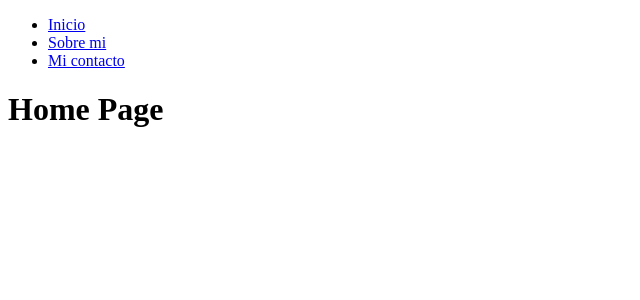
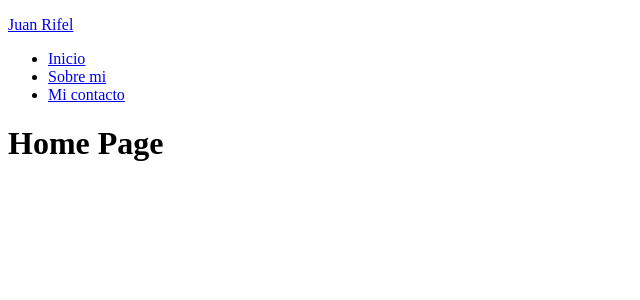
Before and after one commit to kevinRifelKaiser/00_juan_rifel_portfolio, a React (Vite) app: page / in a window 1280 px wide. Shown: the top 300 px of the page, without its empty margins (0-640 px from the left). Built offline with nearby package versions, Linux system fonts and the light colour scheme.

Commit message:
rename repository

```diff
--- a/src/App.jsx
+++ b/src/App.jsx
@@ -1,23 +1,11 @@
 import { HomePage, AboutMe, ContactMe } from "./screens/index";
-import { Link, Routes, Route } from "react-router-dom";
+import { NavBar } from "./components/index";
+import { Routes, Route } from "react-router-dom";
 
 const App = () => {
   return (
-    <div className="App">
-      <nav>
-        <ul>
-          <li>
-            <Link to="/">Inicio</Link>
-          </li>
-          <li>
-            <Link to="/aboutMe">Sobre mi</Link>
-          </li>
-          <li>
-            <Link to="/contactMe">Mi contacto</Link>
-          </li>
-        </ul>
-      </nav>
-
+    <div>
+      <NavBar />
       <Routes>
         <Route path="/" element={<HomePage />} />
         <Route path="/aboutMe" element={<AboutMe />} />
--- a/src/components/NavBar/index.jsx
+++ b/src/components/NavBar/index.jsx
@@ -1,3 +1,24 @@
-const NavBar = () => {};
+import { Link } from "react-router-dom";
+
+const NavBar = () => {
+  return (
+    <nav>
+      <p>
+        <Link to="/">Juan Rifel</Link>
+      </p>
+      <ul>
+        <li>
+          <Link to="/">Inicio</Link>
+        </li>
+        <li>
+          <Link to="/aboutMe">Sobre mi</Link>
+        </li>
+        <li>
+          <Link to="/contactMe">Mi contacto</Link>
+        </li>
+      </ul>
+    </nav>
+  );
+};
 
 export default NavBar;
--- a/src/components/index.js
+++ b/src/components/index.js
@@ -0,0 +1 @@
+export { default as NavBar } from "./NavBar/index";
```
